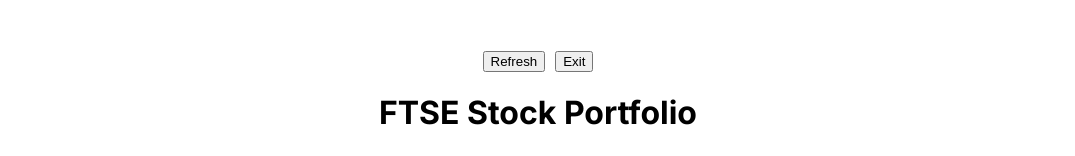
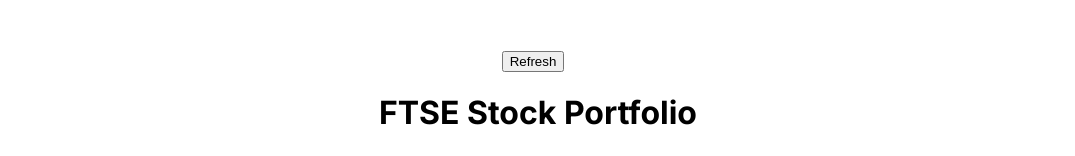
Before and after one commit to uk030621/fetchstockftse1, a Next.js app: page / in a window 1280 px wide. Shown: the top 156 px of the page, without its empty margins (102-1177 px from the left). Built offline with nearby package versions, Linux system fonts and the light colour scheme; no server answers.

Commit message:
Removed exit button

```diff
--- a/app/page.js
+++ b/app/page.js
@@ -120,16 +120,10 @@
         window.location.reload();
     };
 
-    // Handle the exit button click
-    const handleExit = () => {
-        window.close();
-    };
-
     return (
         <div style={{ textAlign: 'center', marginTop: '50px' }}>
             <div style={{ marginBottom: '20px' }}>
                 <button onClick={handleRefresh} style={{ marginRight: '10px' }}>Refresh</button>
-                <button onClick={handleExit}>Exit</button>
             </div>
             <h1 className='heading'>FTSE Stock Portfolio</h1>
             <h2 className="sub-heading" style={{ marginTop: '20px' }}>
```
